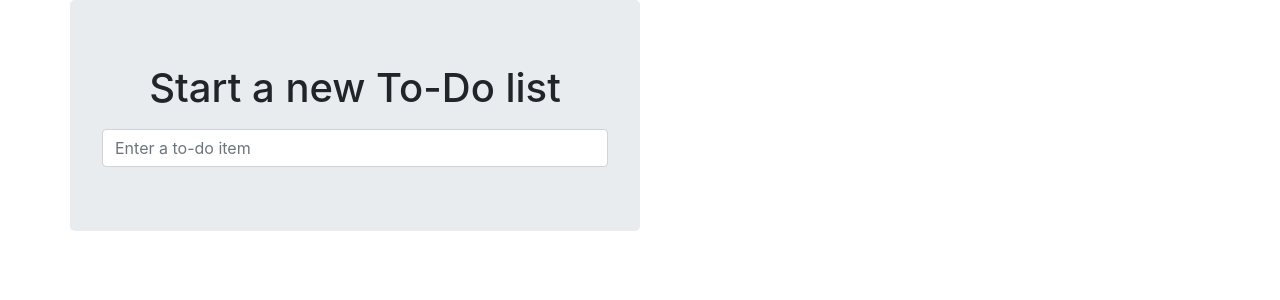
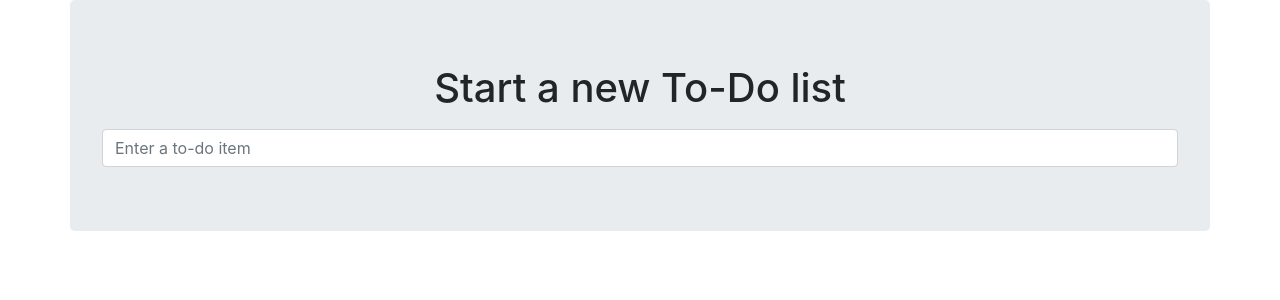
Before and after one commit to Ketuael/koza, a Django app: page /lists/ in a window 1280 px wide. Shown: the part 78-378 px from the top of the page. Run offline with Django 3.2, Linux system fonts and the light colour scheme; some libraries are stand-ins or nearby versions.

Commit message:
Zmieniono rozmiar kontenera w base.html; working state

```diff
--- a/functional_tests/test_layout_and_styling.py
+++ b/functional_tests/test_layout_and_styling.py
@@ -1,9 +1,7 @@
 from selenium.webdriver.common.keys import Keys
 from .base import FunctionalTest
-from unittest import skip
 
 
-@skip
 class LayoutAndStylingTest(FunctionalTest):
 
     def test_layout_and_styling(self):
--- a/lists/templates/lists/base.html
+++ b/lists/templates/lists/base.html
@@ -56,7 +56,7 @@
       {% endif %}
 
       <div class="row">
-        <div class="col-md-6 col-md-offset-3 jumbotron">
+        <div class="col-md-12 col-md-offset-4 jumbotron">
           <div class="text-center">
             <h1>{% block header_text %}{% endblock %}</h1>
             {% block list_form %}
```
